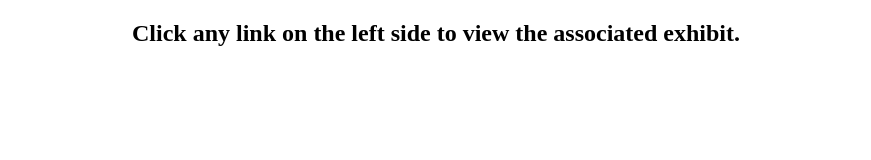
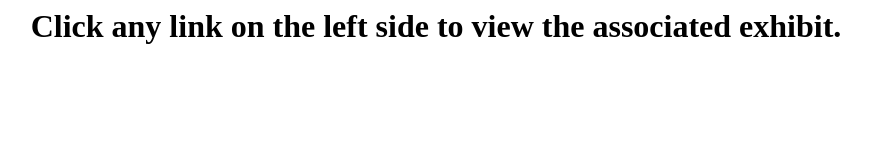
Before and after one commit to lfe011969/apprentice.io, a plain HTML site: page start1.html in a window 1280 px wide. Shown: the whole page, without its empty margins (204-1075 px from the left). Drawn offline with Linux system fonts and the light colour scheme.

Commit message:
Update start1.html

```diff
--- a/start1.html
+++ b/start1.html
@@ -1,6 +1,6 @@
 <!DOCTYPE html>
 <html>
 <body>
-	<h2 style="text-align: center;">Click any link on the left side to view the associated exhibit.</h2>
+	<h1 style="text-align: center; margin: auto;">Click any link on the left side to view the associated exhibit.</h1>
 </body>
 </html>
```
